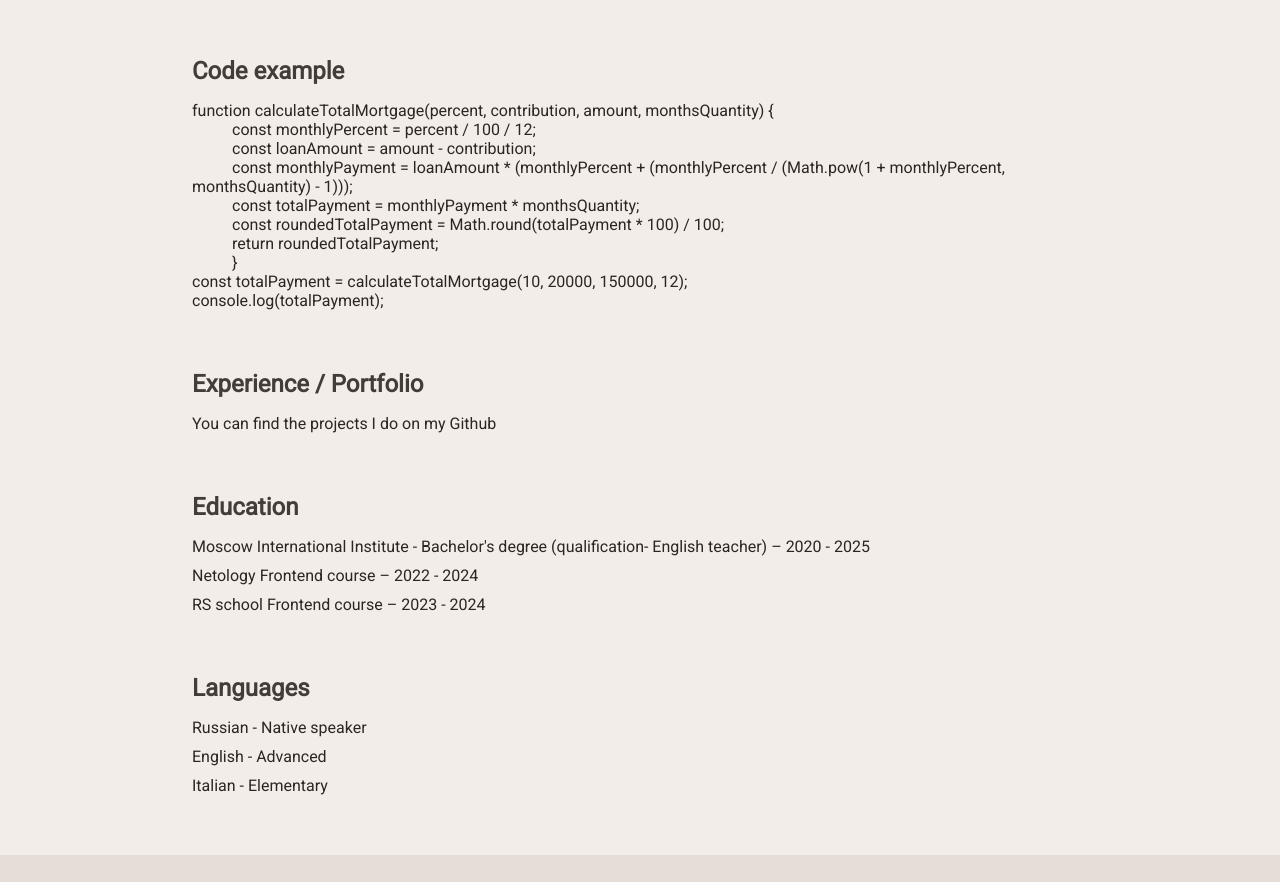
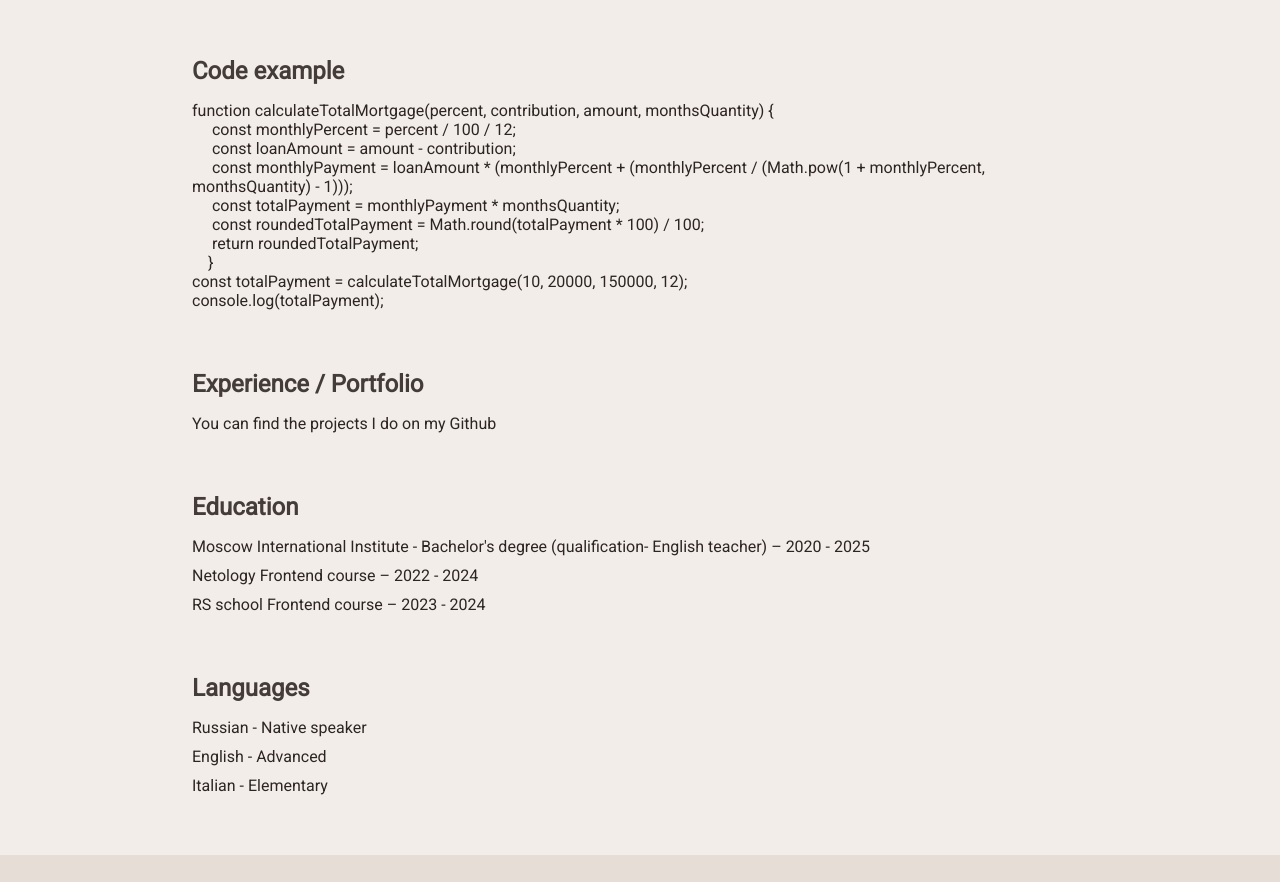
Before and after one commit to churakovaalyona/rsschool-cv, a plain HTML site: page index.html in a window 1280 px wide. Shown: the part 1038-1920 px from the top of the page. Drawn offline with Linux system fonts and the light colour scheme.

Commit message:
feat: updated index.html

```diff
--- a/index.html
+++ b/index.html
@@ -36,7 +36,7 @@
     </div>
         </header>
 
-        <main class="">
+        <main>
 <section id="aboutme">
 <h2>About me</h2>
 <p> My full name is Alena Churakova. I’m a fourth-year student of Moscow International Institute, the faculty of Linguistics. I’ve decided to try something new and switched to Frontend because I've already worked in different spheres and I realised that programming is a better choice for me. I chose Frontend development because I like seeing the results of my work in the proccess of it and I already had some experience with HTML and CSS when I was a child and I liked it.
@@ -54,7 +54,7 @@ Now I am looking for my first job as a Frontend developer.</p>
 
 
 <section id="skills">
-        <h2>Skills</a></h2>
+        <h2>Skills</h2>
         <ul>
             <li>HTML5</li>
             <li>CSS3</li>
@@ -68,14 +68,14 @@ Now I am looking for my first job as a Frontend developer.</p>
         <section id="codingexample">
         <h2>Code example</h2>
         <code>
-            function calculateTotalMortgage(percent, contribution, amount, monthsQuantity) {
-                <p>const monthlyPercent = percent / 100 / 12; </p>
-                <p>const loanAmount = amount - contribution; </p>
-                <p>const monthlyPayment = loanAmount * (monthlyPercent + (monthlyPercent / (Math.pow(1 + monthlyPercent, monthsQuantity) - 1))); </p>
-                <p>const totalPayment = monthlyPayment * monthsQuantity; </p>
-                <p> const roundedTotalPayment = Math.round(totalPayment * 100) / 100;</p>
-                <p>return roundedTotalPayment;</p>
-                <p>}</p>
+            function calculateTotalMortgage(percent, contribution, amount, monthsQuantity) { <br>
+               &emsp; const monthlyPercent = percent / 100 / 12;<br>
+                &emsp; const loanAmount = amount - contribution;<br>
+                &emsp; const monthlyPayment = loanAmount * (monthlyPercent + (monthlyPercent / (Math.pow(1 + monthlyPercent, monthsQuantity) - 1)));<br>
+                &emsp; const totalPayment = monthlyPayment * monthsQuantity;<br>
+                &emsp; const roundedTotalPayment = Math.round(totalPayment * 100) / 100;<br>
+                &emsp; return roundedTotalPayment;<br>
+                &emsp;} <br>
             const totalPayment = calculateTotalMortgage(10, 20000, 150000, 12);<br>
             console.log(totalPayment); <br>
             </code>
@@ -91,6 +91,7 @@ Now I am looking for my first job as a Frontend developer.</p>
 <li>Moscow International Institute - Bachelor's degree (qualification- English teacher) – 2020 - 2025</li>
 <li>Netology Frontend course – 2022 - 2024</li>
 <li>RS school Frontend course – 2023 - 2024</li>
+            </ul>
         </section>
 
         <section id="languages">
@@ -99,6 +100,7 @@ Now I am looking for my first job as a Frontend developer.</p>
             <li>Russian - Native speaker</li>
             <li>English - Advanced</li>
             <li>Italian - Elementary</li>
+        </ul>
         </section>
     </main>
     <footer>
```
